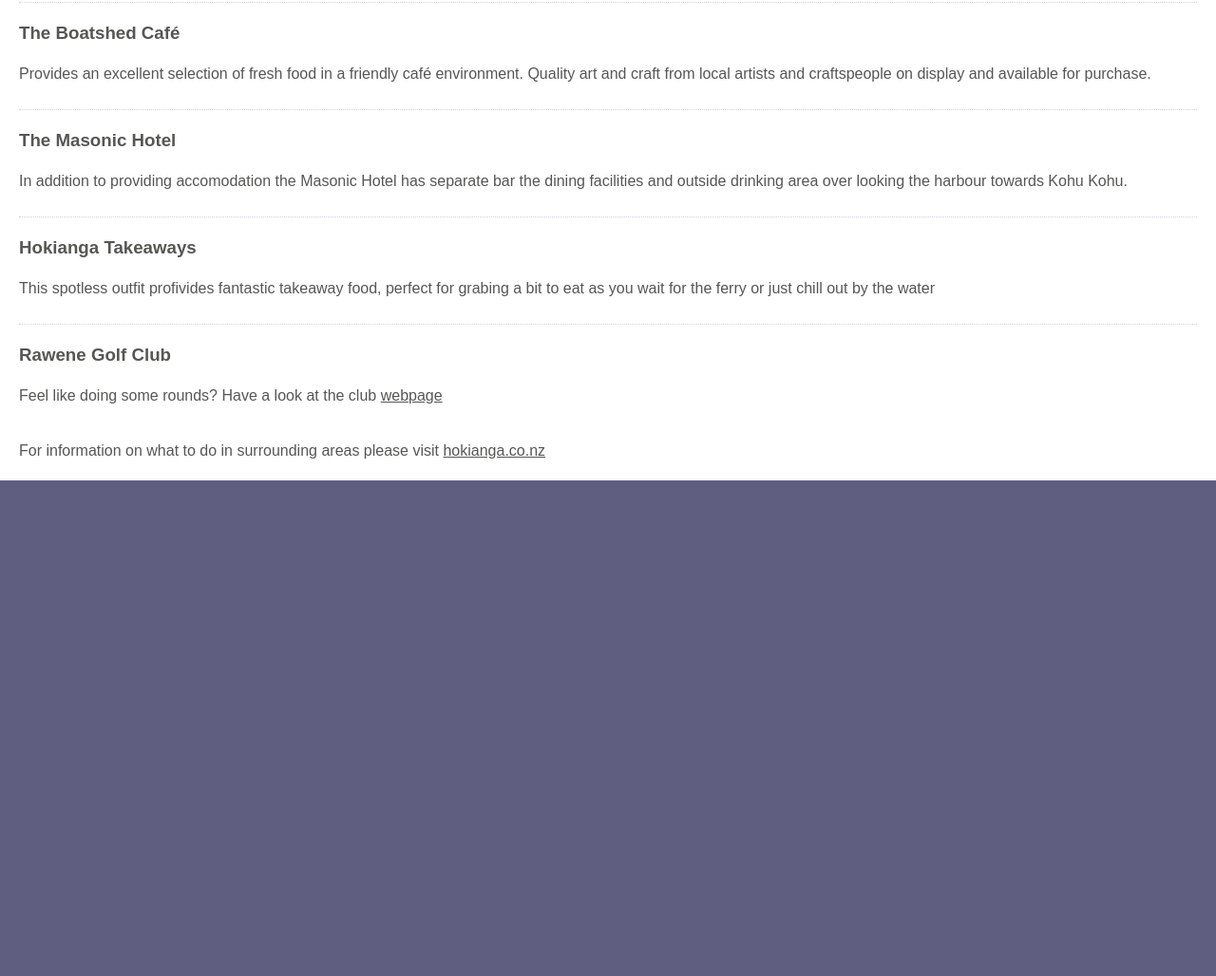
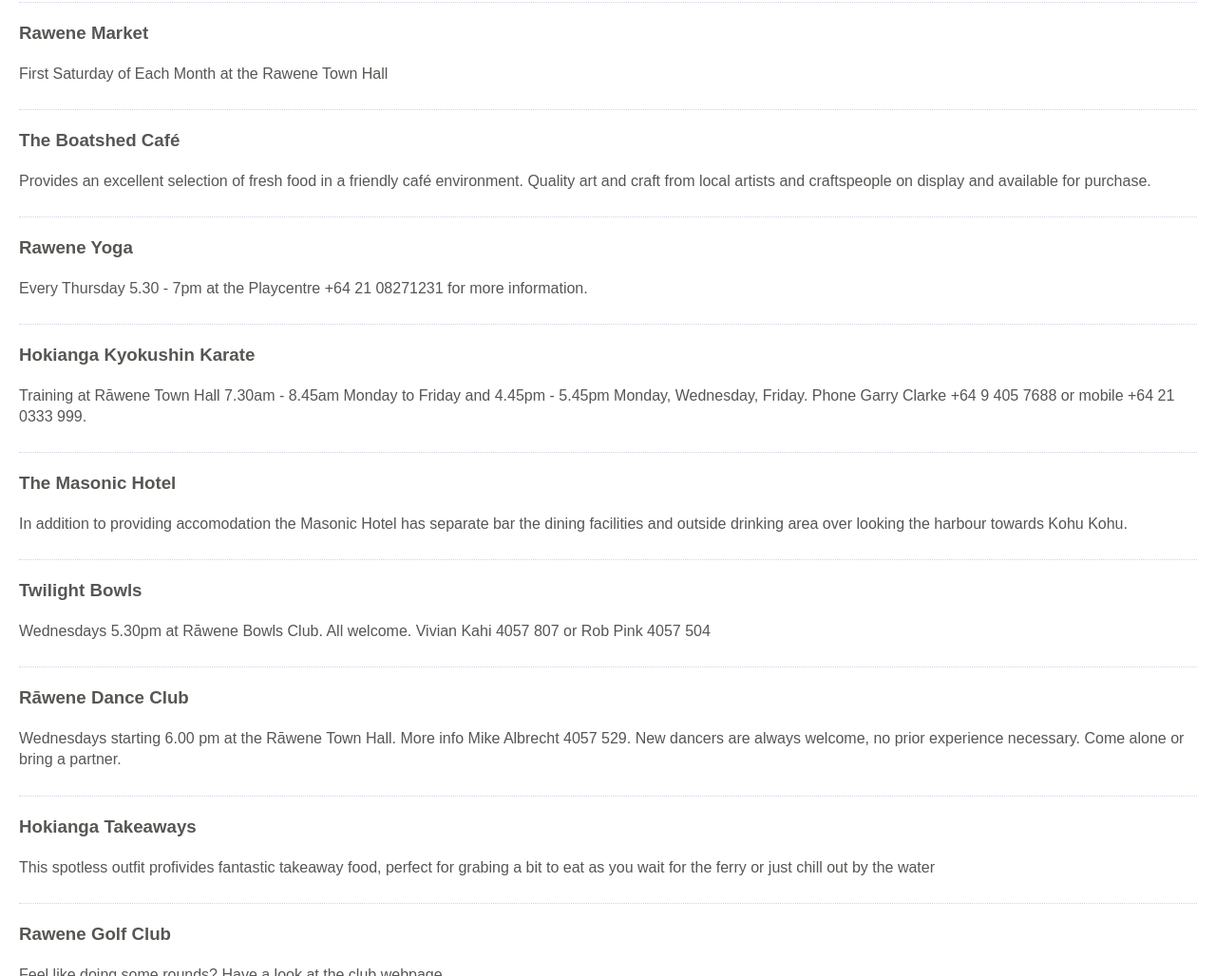
Before and after one commit to mynameisrufus/rawene, a plain HTML site: page things-todo-in-rawene.html in a window 1280 px wide. Shown: the part 698-1726 px from the top of the page at 95% size. Before the commit the page ends 1204 px from the top, so only its background shows below. Drawn offline with nearby package versions, Linux system fonts and the light colour scheme.

Commit message:
Update things todo from newsletter

```diff
--- a/things-todo-in-rawene.html
+++ b/things-todo-in-rawene.html
@@ -55,6 +55,15 @@
         <div class='divider'></div>
         <section>
           <h3>
+            Rawene Market
+          </h3>
+          <p>
+            First Saturday  of  Each  Month at the Rawene Town  Hall
+          </p>
+        </section>
+        <div class='divider'></div>
+        <section>
+          <h3>
             The Boatshed Café
           </h3>
           <p>
@@ -65,11 +74,58 @@
         <div class='divider'></div>
         <section>
           <h3>
+            Rawene Yoga
+          </h3>
+          <p>
+            Every Thursday 5.30 - 7pm at the Playcentre +64 21 08271231 for more
+            information.
+          </p>
+        </section>
+        <div class='divider'></div>
+        <section>
+          <h3>
+            Hokianga  Kyokushin Karate
+          </h3>
+          <p>
+            Training  at
+            Rāwene  Town  Hall  7.30am  - 8.45am  Monday
+            to  Friday  and 4.45pm  - 5.45pm  Monday,
+            Wednesday,  Friday. Phone Garry Clarke  +64 9
+            405 7688  or  mobile  +64 21 0333  999.
+          </p>
+        </section>
+        <div class='divider'></div>
+        <section>
+          <h3>
             The Masonic Hotel
           </h3>
           <p>
             In addition to providing accomodation the Masonic Hotel has separate bar the dining facilities and outside
             drinking area over looking the harbour towards Kohu Kohu.
+          </p>
+        </section>
+        <div class='divider'></div>
+        <section>
+          <h3>
+            Twilight  Bowls
+          </h3>
+          <p>
+            Wednesdays  5.30pm  at
+            Rāwene  Bowls Club. All welcome.  Vivian  Kahi
+            4057  807 or  Rob Pink  4057  504
+          </p>
+        </section>
+        <div class='divider'></div>
+        <section>
+          <h3>
+            Rāwene Dance Club
+          </h3>
+          <p>
+            Wednesdays  starting
+            6.00  pm  at  the Rāwene  Town  Hall. More  info
+            Mike  Albrecht  4057  529.  New dancers are
+            always  welcome,  no  prior experience
+            necessary.  Come  alone or  bring a partner.
           </p>
         </section>
         <div class='divider'></div>
```
